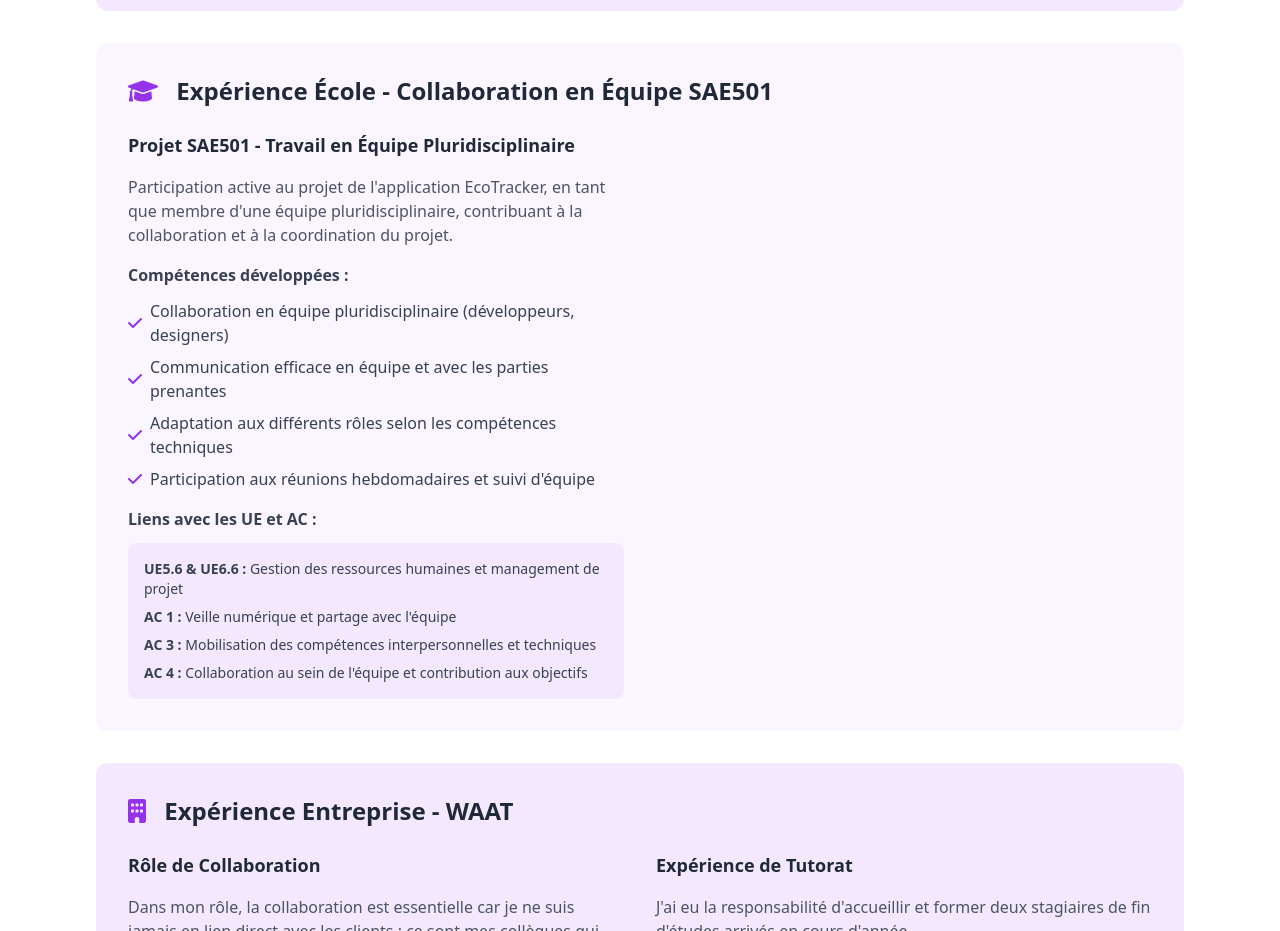
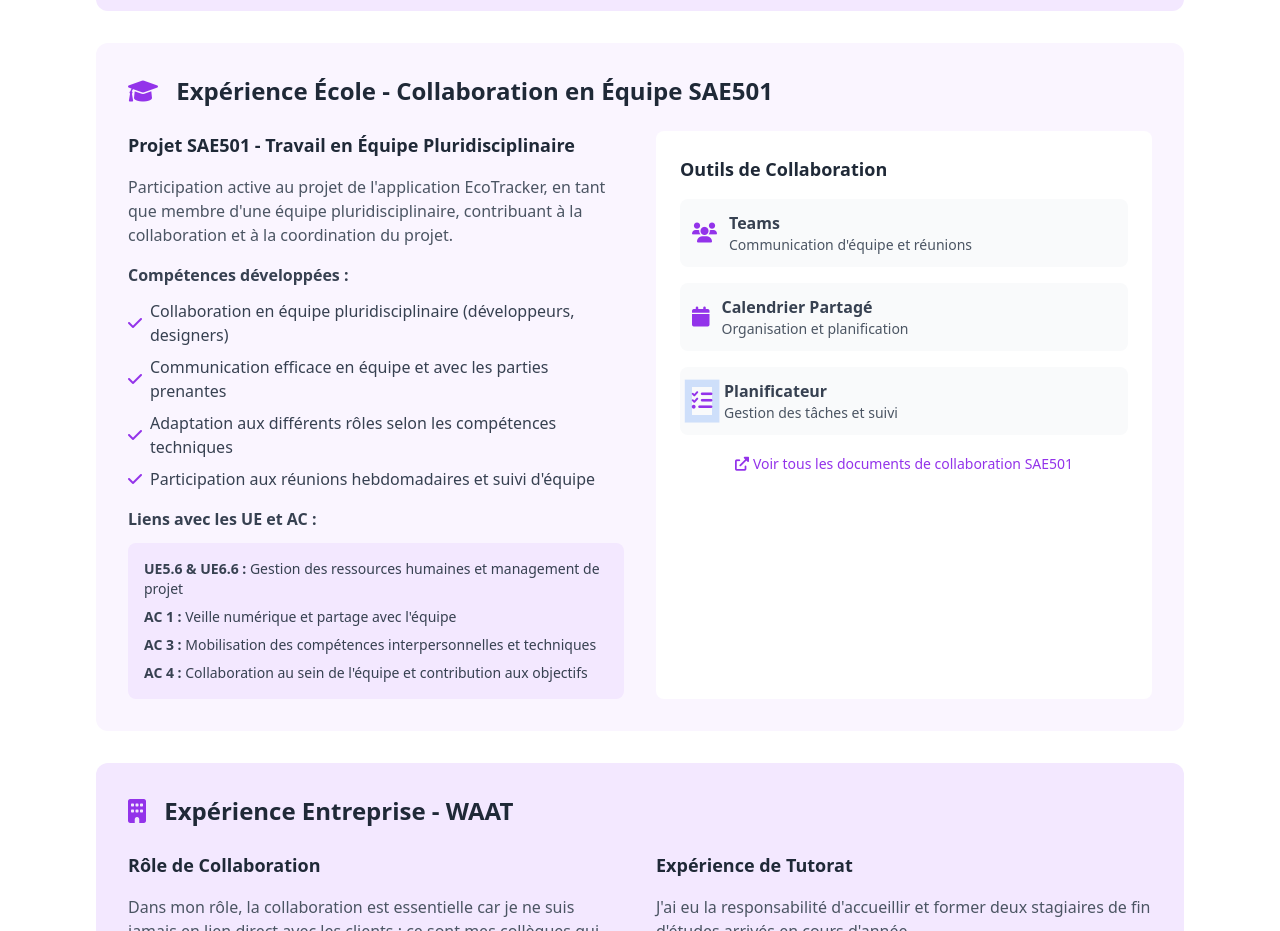
Before and after one commit to tmsmks/Portfolio-thomaks, a plain HTML site: page competence6.html in a window 1280 px wide. Shown: the part 2697-3628 px from the top of the page. Drawn offline with nearby package versions, Linux system fonts and the light colour scheme.

Commit message:
🎨 Amélioration du rendu de la compétence 6 - Ajout d'une section 'Outils de Collaboration'
✨ Améliorations apportées :
- ✅ Ajout d'une section 'Outils de Collaboration' pour équilibrer la mise en page
- ✅ Présentation des outils utilisés (Teams, Calendrier, Planificateur)
- ✅ Lien vers les documents de collaboration SAE501
- ✅ Design cohérent avec le reste du portfolio
- ✅ Rendu plus équilibré après suppression de la section 'Évolution des Compétences'

```diff
--- a/competence6.html
+++ b/competence6.html
@@ -354,7 +354,38 @@
                             <p class="text-sm text-gray-700"><strong>AC 4 :</strong> Collaboration au sein de l'équipe et contribution aux objectifs</p>
                         </div>
                     </div>
-
+                    <div class="bg-white rounded-lg p-6">
+                        <h4 class="text-lg font-semibold text-gray-800 mb-4">Outils de Collaboration</h4>
+                        <div class="space-y-4">
+                            <div class="flex items-center p-3 bg-gray-50 rounded-lg">
+                                <i class="fas fa-users text-purple-600 mr-3 text-xl"></i>
+                                <div>
+                                    <p class="font-semibold text-gray-700">Teams</p>
+                                    <p class="text-sm text-gray-600">Communication d'équipe et réunions</p>
+                                </div>
+                            </div>
+                            <div class="flex items-center p-3 bg-gray-50 rounded-lg">
+                                <i class="fas fa-calendar text-purple-600 mr-3 text-xl"></i>
+                                <div>
+                                    <p class="font-semibold text-gray-700">Calendrier Partagé</p>
+                                    <p class="text-sm text-gray-600">Organisation et planification</p>
+                                </div>
+                            </div>
+                            <div class="flex items-center p-3 bg-gray-50 rounded-lg">
+                                <i class="fas fa-tasks text-purple-600 mr-3 text-xl"></i>
+                                <div>
+                                    <p class="font-semibold text-gray-700">Planificateur</p>
+                                    <p class="text-sm text-gray-600">Gestion des tâches et suivi</p>
+                                </div>
+                            </div>
+                        </div>
+                        <div class="mt-4 text-center">
+                            <a href="documents.html#projet-sae" class="inline-flex items-center text-purple-600 hover:text-purple-800 text-sm">
+                                <i class="fas fa-external-link-alt mr-1"></i>
+                                Voir tous les documents de collaboration SAE501
+                            </a>
+                        </div>
+                    </div>
                 </div>
             </div>
 
```
